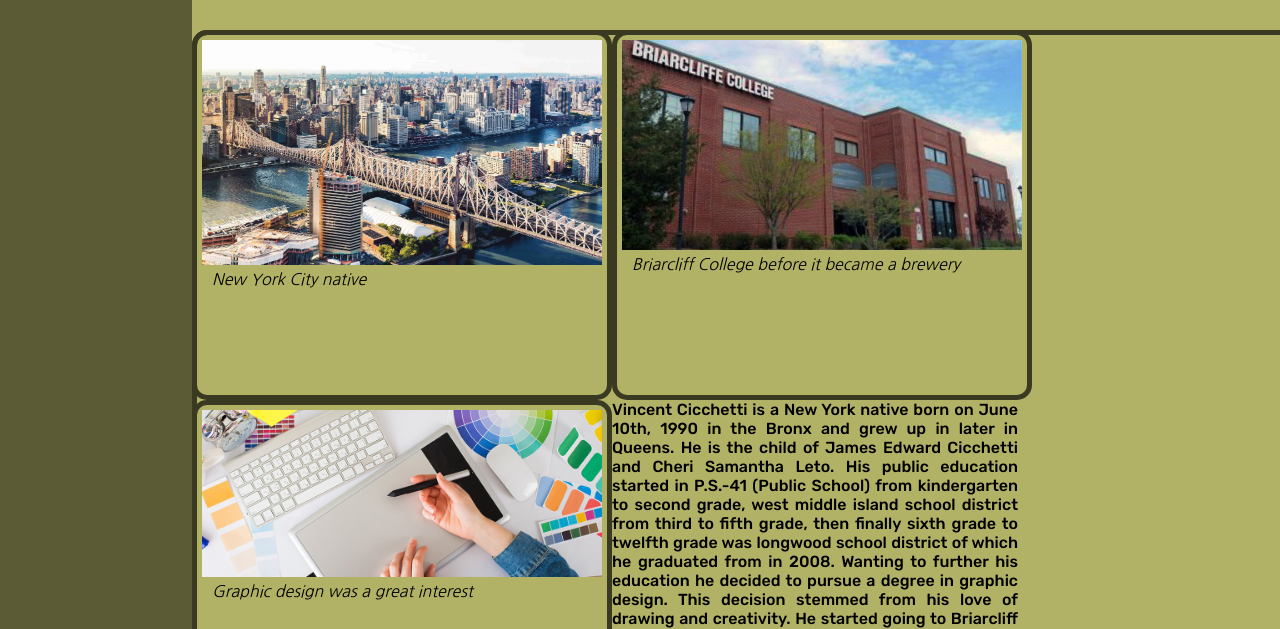
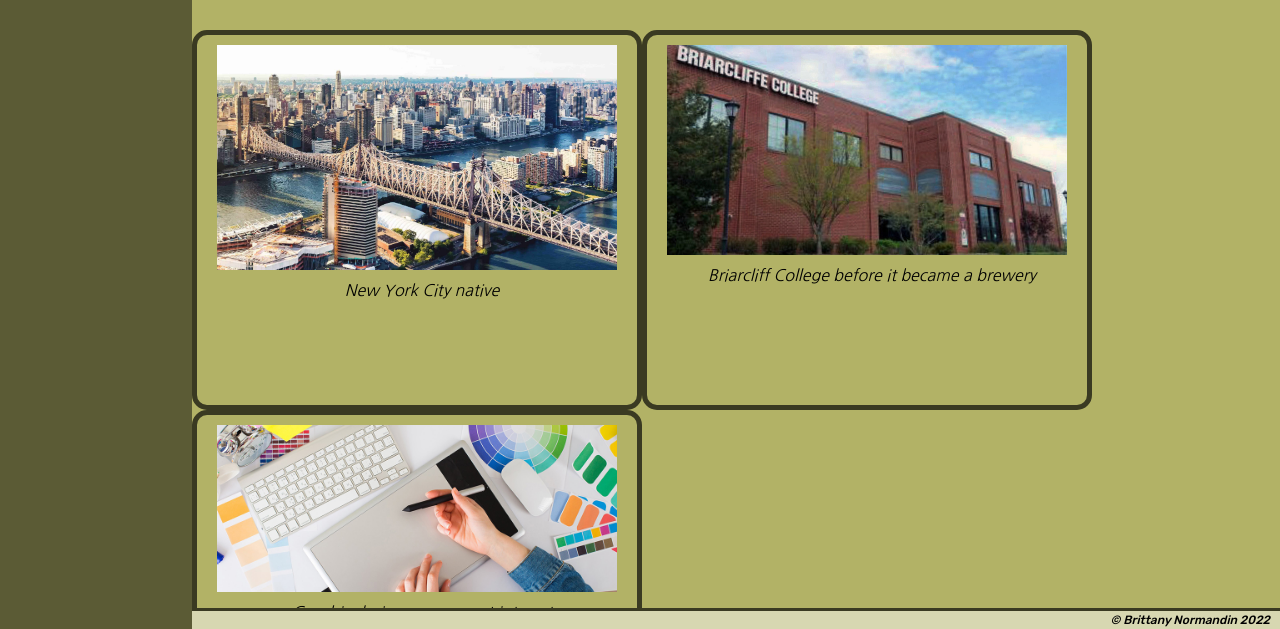
Before and after one commit to BrittNorm/biosite, a plain HTML site: page about.html in a window 1280 px wide. Shown: the part 171-800 px from the top of the page. Drawn offline with Linux system fonts and the light colour scheme.

Commit message:
Update biosite.css

```diff
--- a/biosite.css
+++ b/biosite.css
@@ -23,7 +23,7 @@
     padding-top: 20px;
     left: 0;
     top: 0;
-    width: 200px;
+    width: 150px;
     height: 100%;
     z-index: 1;
     font-weight: 500;
@@ -46,13 +46,15 @@
     background-color: #8E8E52;
 }
 p {
+    line-height: 1.5em;
+    clear: both;
     text-align: justify;
-    width: 50%;
-    margin:auto;
+    width: 80%;
+    margin: auto;
 }
 .center {
-    width: 450px;
-    height: 500px;
+    width: 550px;
+    height: 600px;
     display: block;
     margin-left: auto;
     margin-right: auto;
@@ -61,60 +63,74 @@
     padding: 10px;
 }
 figcaption{
+    line-height: 2em;
     font-family: 'Nanum Gothic', Georgia, serif;
     margin-left: 10px;
     font-weight: 400;
     font-style: italic;
     font-size: .75;
     color: black;
+    text-align: center;
 }
 .img-a {
     width:400px;
     height:350px;
+    float: left;
     border: 5px solid #3A3A22;
     border-radius: 15px;
-    padding: 5px;
-    float: left;
+    padding: 10px 20px;
 }
 .img-b{
     max-width: 400px;
     max-height: 350px;
+
 }
 .img-x {
+    float: left;
     width:400px;
     height:350px;
     border: 5px solid #3A3A22;
     border-radius: 15px;
-    padding: 5px;
-    float: left;
+    padding: 10px 20px;
+
 }
 .img-w {
     max-width: 400px;
     max-height: 350px;
 }
+#container-hobbies{
+    margin-top: 5%;
+    margin-left: 5%;
+    margin-right: 5%;
+    padding: 100px bottom;
+    align-items: center;
+    justify-items: center;
+}
 #about-container {
-    width: 100%;
-    height: auto;
-    border: 5px solid #3A3A22;
-    border-radius: 15px;
-    padding: 5px;
+    margin-top: 5%;
+    margin-left: 5%;
+    margin-right: 5%;
+    padding: 100px bottom;
+    align-items: center;
+    justify-items: center;
 }
-.columns{
+#columns{
     columns: 1;
 }
 footer {
     background-color: #D7D7B1;
-    position: auto;
+    position: fixed;
     bottom: 0;
     width: 100%;
-    height: 150%;
+    left: 0;
     border-top: #3A3A22 solid 3px;
 }
 footer p{
     color: black;
     font-weight: 400;
-    float: right;
+    text-align: right;
     padding-right: 10px;
     font-style: italic;
     font-size: .75em;
+    float: right;
 }
```
